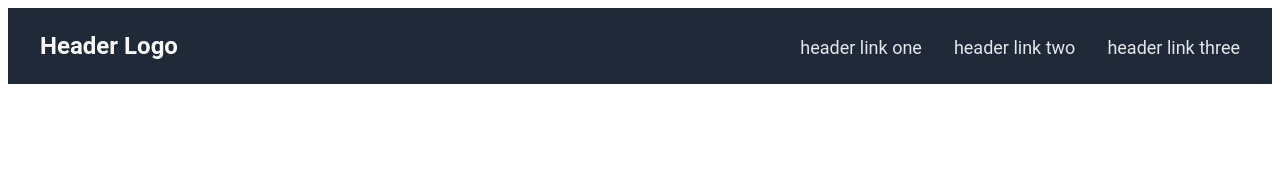
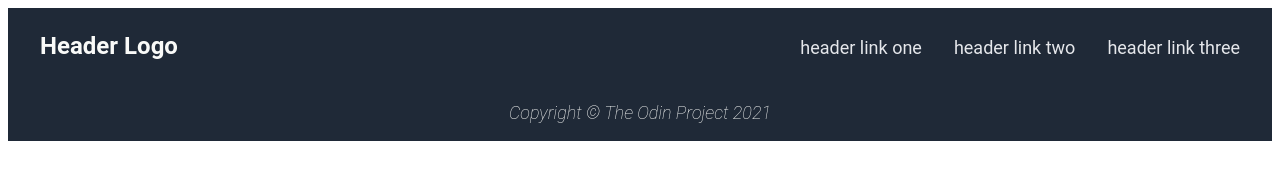
Before and after one commit to notben-273/landing-page, a plain HTML site: page index.html in a window 1280 px wide. Drawn offline with Linux system fonts and the light colour scheme.

Commit message:
Add the footer

```diff
--- a/index.html
+++ b/index.html
@@ -17,6 +17,6 @@
             </ul>
         </div>
     </div>
-
+    <div class="footer"><i>Copyright © The Odin Project 2021</i></div>
 </body>
 </html>
--- a/style.css
+++ b/style.css
@@ -1,5 +1,8 @@
 body {
     font-family: Roboto;
+    display: flex;
+    flex-direction: column;
+    justify-content: space-between;
 }
 
 .banner {
@@ -33,3 +36,13 @@ ul {
     display: flex;
     gap: 32px;
 }
+
+.footer {
+    display: flex;
+    background-color: #1F2937;
+    font-size: 18px;
+    font-weight: lighter;
+    color: #F9FAF8;
+    justify-content: center;
+    padding: 18px 0px;
+}
```
